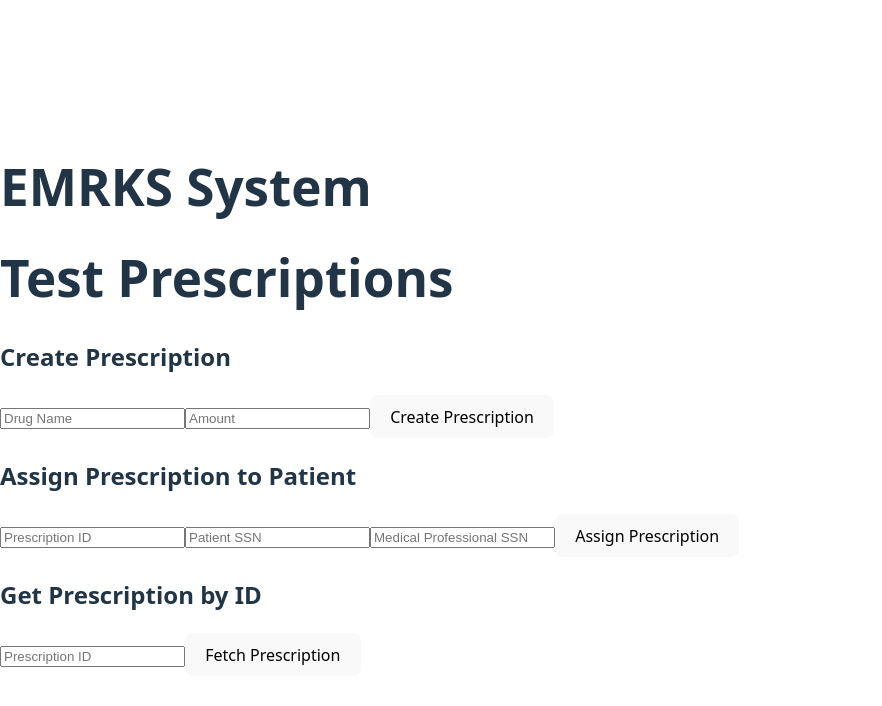
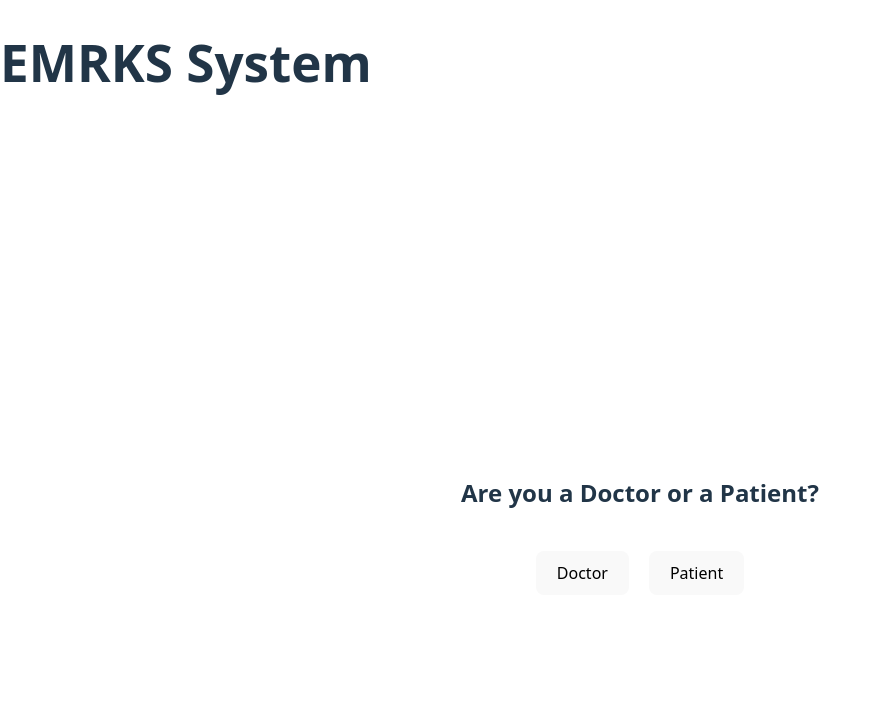
Before and after one commit to jbaremoney/emrks455, a React (Vite) app in the folder emrks455/client/: page / in a window 1280 px wide. Shown: the top 706 px of the page, without its empty margins (0-882 px from the left). Built offline with nearby package versions, Linux system fonts and the light colour scheme.

Commit message:
Login setup
Login page/getting used to react

```diff
--- a/emrks455/client/package.json
+++ b/emrks455/client/package.json
@@ -24,6 +24,6 @@
     "eslint-plugin-react-hooks": "^5.1.0",
     "eslint-plugin-react-refresh": "^0.4.19",
     "globals": "^15.15.0",
-    "vite": "^6.2.0"
+    "vite": "^6.3.3"
   }
 }
--- a/emrks455/client/src/App.jsx
+++ b/emrks455/client/src/App.jsx
@@ -41,13 +41,14 @@ import TestLabs from './pages/TestLabs';
 import TestDoctors from './pages/TestDoctors';
 import TestNotes from './pages/TestNotes';
 import TestPrescriptions from './pages/TestPrescriptions';
+import LoginPage from './pages/LoginPage'
 
 
 function App() {
   return (
-    <div>
+    <div >
       <h1>EMRKS System</h1>
-      <TestPrescriptions />
+      <LoginPage />
     </div>
   );
 }
--- /dev/null
+++ b/emrks455/client/src/pages/LoginPage.jsx
@@ -0,0 +1,66 @@
+import React, { useState } from 'react';
+
+function LoginPage() {
+  const [role, setRole] = useState('');       // 'doctor' or 'patient'
+  const [username, setUsername] = useState('');
+  const [password, setPassword] = useState('');
+
+  const handleRoleSelection = (selectedRole) => {
+    setRole(selectedRole);
+  };
+
+  const handleLogin = (e) => {
+    e.preventDefault(); // prevents page reload
+    console.log('Role:', role);
+    console.log('Username:', username);
+    console.log('Password:', password);
+    // Later: send this to the backend
+  };
+
+  return (
+    <div style={{ display: 'flex', height: '100vh', width: '100vw', justifyContent: 'center', alignItems: 'center' }}>
+      {role === '' ? (
+        // STEP 1: Ask if Doctor or Patient
+        <div style={{ display: 'flex', flexDirection: 'column', alignItems: 'center' }}>
+          <h2>Are you a Doctor or a Patient?</h2>
+          <div style={{ marginTop: '20px', display: 'flex', gap: '20px' }}>
+            <button onClick={() => handleRoleSelection('doctor')} style={{ padding: '10px 20px' }}>Doctor</button>
+            <button onClick={() => handleRoleSelection('patient')} style={{ padding: '10px 20px' }}>Patient</button>
+          </div>
+        </div>
+      ) : (
+        // STEP 2: Login Form
+        <form onSubmit={handleLogin} style={{ display: 'flex', flexDirection: 'column', width: '300px' }}>
+          <h2>Login as {role.charAt(0).toUpperCase() + role.slice(1)}</h2> {/* Capitalize first letter */}
+          <input
+            type="text"
+            placeholder="Username"
+            value={username}
+            onChange={(e) => setUsername(e.target.value)}
+            required
+            style={{ marginBottom: '10px', padding: '8px' }}
+          />
+          <input
+            type="password"
+            placeholder="Password"
+            value={password}
+            onChange={(e) => setPassword(e.target.value)}
+            required
+            style={{ marginBottom: '10px', padding: '8px' }}
+          />
+          <button type="submit" style={{ padding: '10px' }}>Login</button>
+        </form>
+      )}
+    </div>
+  );
+}
+
+export default LoginPage;
+
+
+
+  /* NOTES --
+  login as patient or doctor -- either have two buttons one for doctor one for patient or ask first
+
+
+  */
```
Also changed, not shown: 2 other files (tests, documents, lock files or other folders).
